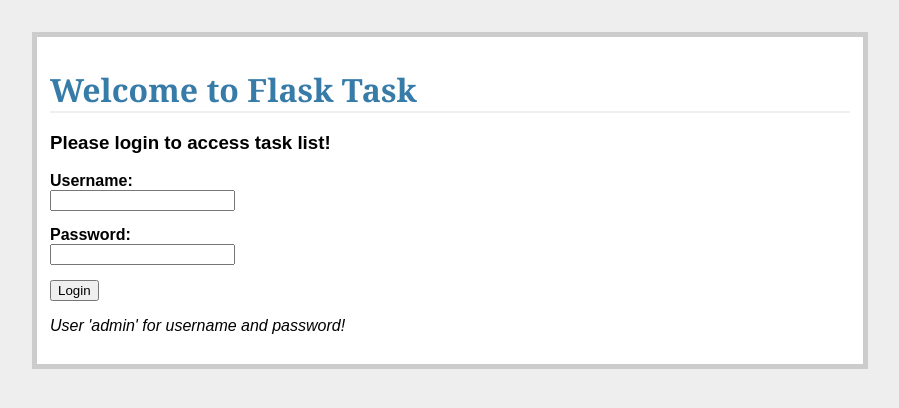
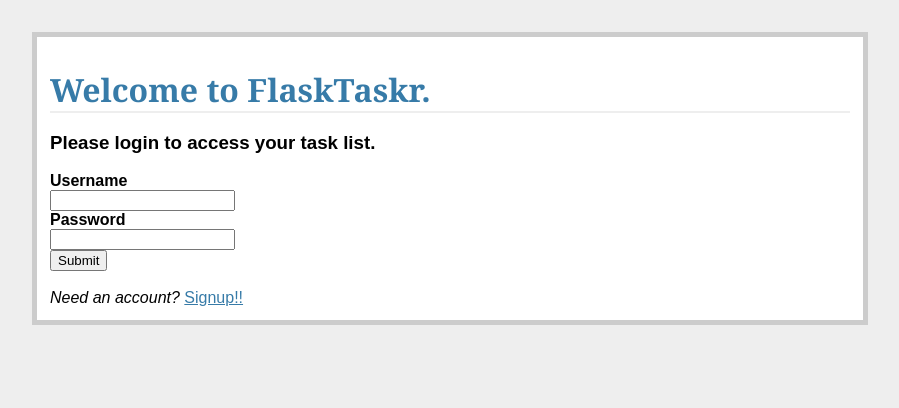
Before and after one commit to garinm90/sturdy-guacamole, a Flask app: page / in a window 1280 px wide. Shown: the top 408 px of the page, without its empty margins (190-1089 px from the left). Run offline with Flask 2, Linux system fonts and the light colour scheme.

Commit message:
Added user registration and login

```diff
--- a/_config.py
+++ b/_config.py
@@ -4,8 +4,6 @@ import os
 # grab the folder where this script lives
 basedir = os.path.abspath(os.path.dirname(__file__))
 DATABASE = 'flasktaskr.db'
-USERNAME = 'admin'
-PASSWORD = 'admin'
 WTF_CSRF_ENABLED = True
 SECRET_KEY = 'myprecious'
 
--- a/db_create.py
+++ b/db_create.py
@@ -4,7 +4,7 @@ from datetime import date
 # create the database and the db table
 db.create_all()
 # insert data
-db.session.add(Task("Finish this tutorial", date(2016, 9, 22), 10, 1))
-db.session.add(Task("Finish Real Python", date(2016, 10, 3), 10, 1))
+# db.session.add(Task("Finish this tutorial", date(2016, 9, 22), 10, 1))
+# db.session.add(Task("Finish Real Python", date(2016, 10, 3), 10, 1))
 # # commit the changes
 db.session.commit()
--- a/forms.py
+++ b/forms.py
@@ -1,10 +1,10 @@
-from flask_wtf import Form
+from flask_wtf import FlaskForm
 from wtforms import StringField, DateField, IntegerField, \
-    SelectField
-from wtforms.validators import DataRequired
+    SelectField, PasswordField
+from wtforms.validators import DataRequired, Length, EqualTo
 
 
-class AddTaskForm(Form):
+class AddTaskForm(FlaskForm):
     task_id = IntegerField()
     name = StringField('Task Name', validators=[DataRequired()])
     due_date = DateField(
@@ -20,3 +20,31 @@ class AddTaskForm(Form):
         ]
     )
     status = IntegerField('Status')
+
+class RegisterForm(FlaskForm):
+    name = StringField(
+        'Username',
+        validators=[DataRequired(), Length(min=6, max=25)]
+    )
+    email = StringField(
+        'Email',
+        validators=[DataRequired(), Length(min=6, max=40)]
+    )
+    password = PasswordField(
+        'Password',
+        validators=[DataRequired(), Length(min=6, max=40)]
+    )
+    confirm = PasswordField(
+        'Repeat Password',
+        validators=[DataRequired(), EqualTo('password', message='Passwords must match')]
+    )
+
+class LoginForm(FlaskForm):
+    name = StringField(
+        'Username',
+        validators=[DataRequired()]
+    )
+    password = PasswordField(
+        'Password',
+        validators=[DataRequired()]
+    )
--- a/templates/login.html
+++ b/templates/login.html
@@ -1,23 +1,30 @@
+
 {% extends "_base.html" %}
 {% block content %}
 
-<h1>Welcome to Flask Task</h1>
-<h3>Please login to access task list!</h3>
+<h1>Welcome to FlaskTaskr.</h1>
+<h3>Please login to access your task list.</h3>
 
-<form action="/" method="post">
-    <div class="input-group">
-        <label for="name">Username:</label>
-        <input type="text" id="username" name="username" value="{{ request.form.username }}">
-    </div>
-    <div class="input-group">
-        <label for="mail">Password:</label>
-        <input type="password" id="password" name="password" value="{{ request.form.password }}">
-    </div>
-    <div>
-        <button type="submit">Login</button>
-    </div>
+<form method="post" action="/">
+  {{ form.csrf_token }}
+  <div>
+    {{ form.name.label }}
+    {{ form.name }}
+  </div>
+  <div>
+    {{ form.password.label }}
+    {{ form.password }}
+  </div>
+  <div>
+    <input type="submit" value="Submit">
+  </div>
 </form>
 
-<p><em>User 'admin' for username and password!</em></p>
+<br>
 
-{% endblock content %}
+<div class="">
+  <em>Need an account? </em><a href="/register">Signup!!</a>
+</div>
+
+
+{% endblock %}
--- a/views.py
+++ b/views.py
@@ -2,7 +2,9 @@ from functools import wraps
 
 from flask import Flask, flash, redirect, render_template, \
     request, session, url_for, g
-from forms import AddTaskForm
+
+from forms import AddTaskForm, LoginForm, RegisterForm
+
 from flask_sqlalchemy import SQLAlchemy
 # config
 
@@ -10,7 +12,7 @@ app = Flask(__name__)
 app.config.from_object('_config')
 db = SQLAlchemy(app)
 
-from models import Task
+from models import Task, User
 # Helper functions
 
 
@@ -39,17 +41,20 @@ def logout():
 
 @app.route('/', methods=['GET', 'POST'])
 def login():
+    error = None
+    form = LoginForm()
     if request.method == 'POST':
-        if request.form['username'] != app.config['USERNAME'] \
-        or request.form['password'] != app.config['PASSWORD']:
-            error = 'Invalid Credentials. Please try again'
-            return render_template('login.html', error=error)
+        if form.validate_on_submit():
+            user = User.query.filter_by(name=request.form['name']).first()
+            if user is not None and user.password == request.form['password']:
+                session['logged_in'] = True
+                flash('Welcome!')
+                return redirect(url_for('tasks'))
+            else:
+                error = 'Invalid username or password!'
         else:
-            session['logged_in'] = True
-            flash('Welcome!')
-            return redirect(url_for('tasks'))
-    return render_template('login.html')
-
+            error = 'Both fields are required!'
+    return render_template('login.html', error = error, form = form)
 
 @app.route('/tasks/')
 @login_required
@@ -99,3 +104,20 @@ def delete_entry(task_id):
     db.session.commit()
     flash('The task was deleted')
     return redirect(url_for('tasks'))
+
+@app.route('/register/', methods=['GET', 'POST'])
+def register():
+    error = None
+    form = RegisterForm(request.form)
+    if request.method == 'POST':
+        if form.validate_on_submit():
+            new_user = User(
+                form.name.data,
+                form.email.data,
+                form.password.data,
+            )
+            db.session.add(new_user)
+            db.session.commit()
+            flash('Thanks for registering. Please login!')
+            return redirect(url_for('login'))
+    return render_template('register.html', form=form, error=error)
```
Also changed, not shown: models.py (+16 -0 lines), templates/register.html (added, +35 -0 lines), flasktaskr.db.
